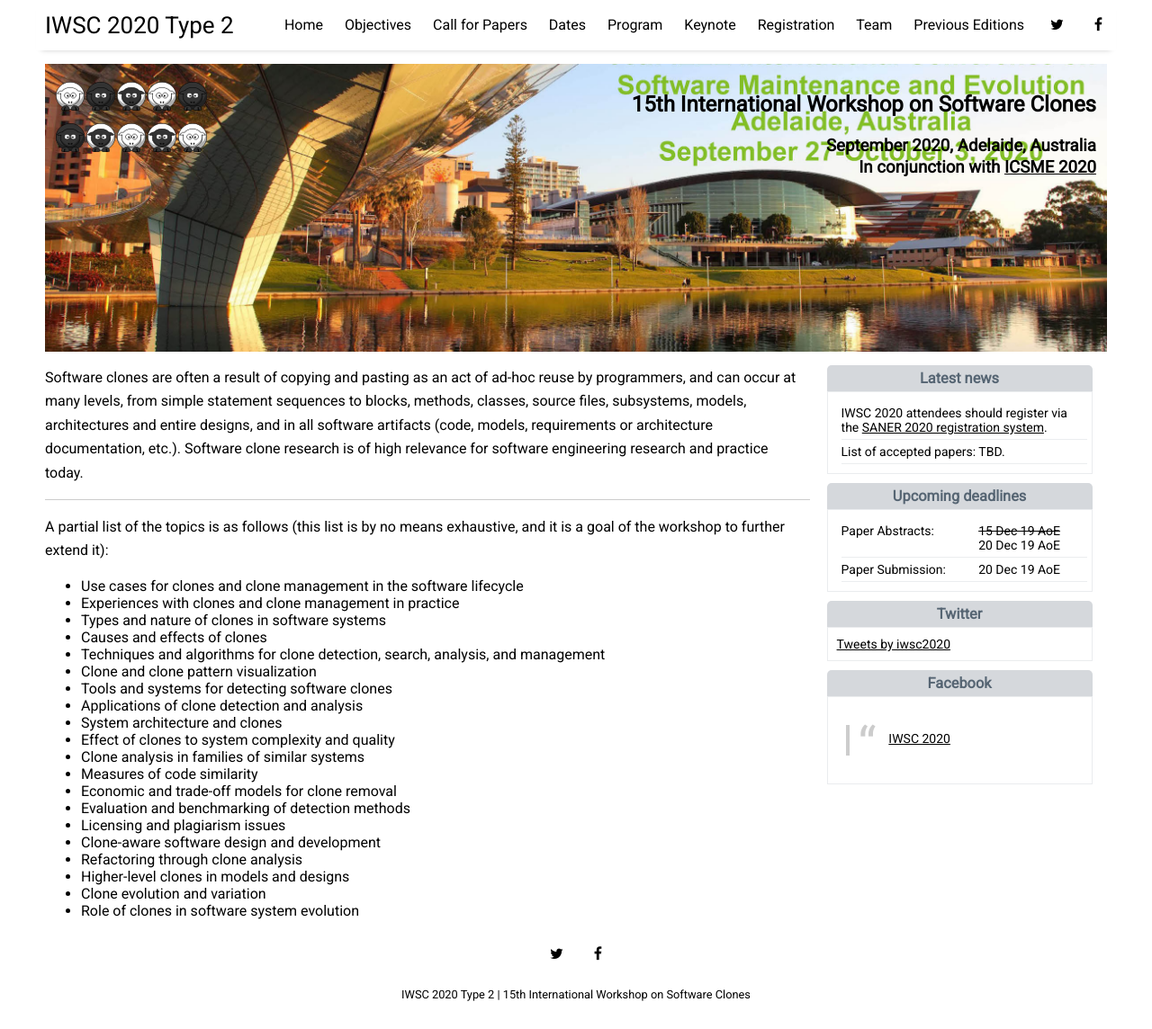
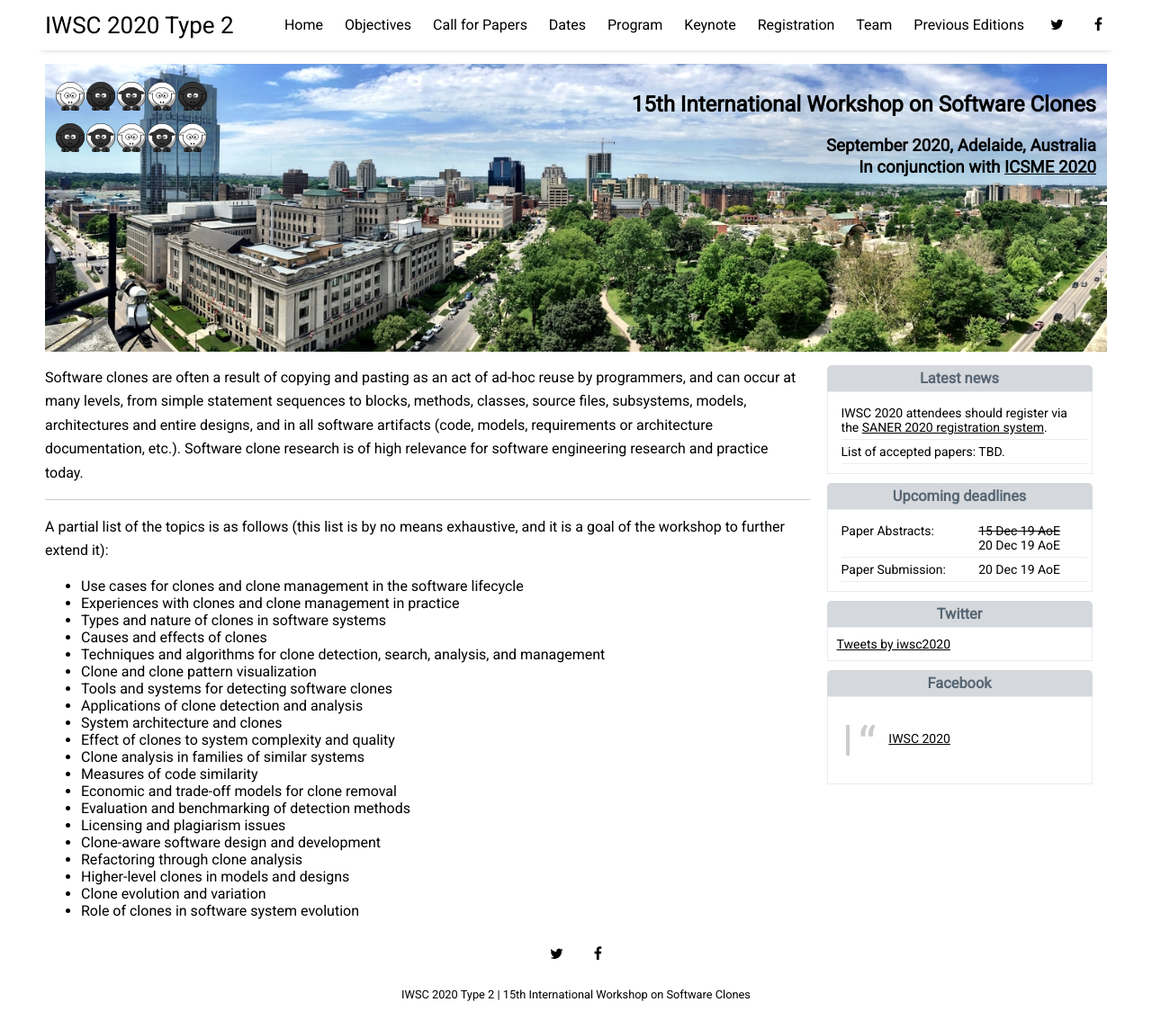
Before and after one commit to iwsc2020-type2/https-iwsc2020-type2.github.io-, a Jekyll site: the page built from index.html, in a window 1280 px wide and 1144 px high. Shown: the whole window at 90% size. Built offline with Jekyll 4.4.1, drawn with Linux system fonts in a browser that asks for light colours; nearby versions of some CDN libraries; the list of posts is cut into pages by our own code; comment, search, counter and statistics services are not loaded.

Commit message:
Update home.html

```diff
--- a/_layouts/home.html
+++ b/_layouts/home.html
@@ -4,7 +4,7 @@ title: Home
 ---
 
 <!---<div class="featured-posts" style="background-image:url({{ site.github.url }}/assets/img/Pagoda_on_Lake_\(2514\).jpg ">--->
-<div class="featured-posts" style="background-image:url({{ site.github.url }}/assets/img/mainpage.jpg ">
+<div class="featured-posts" style="background-image:url({{ site.github.url }}/assets/img/buildings.jpg ">
   <div class="sheep_herd">
     <table cellpadding="0" width="100%">
         <tr>
```
